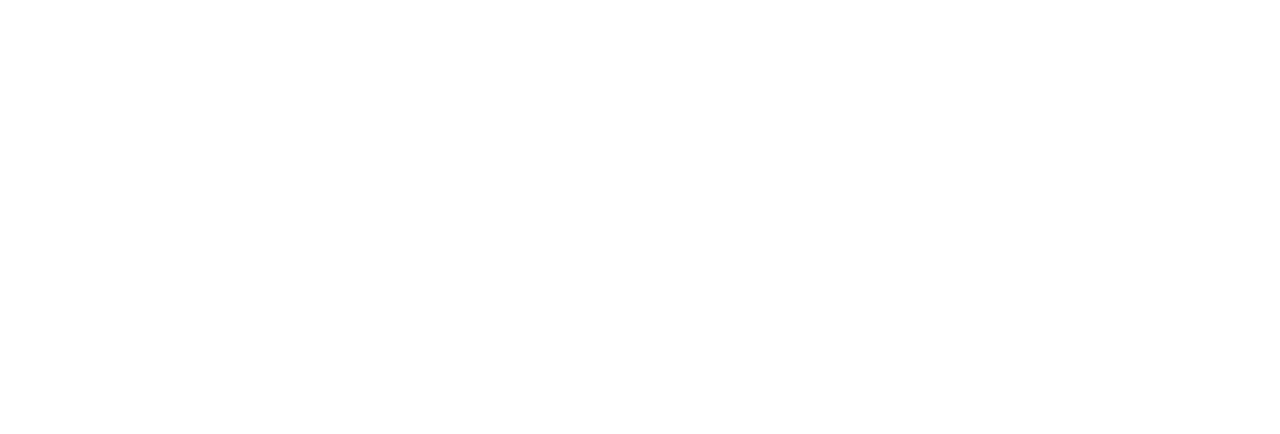
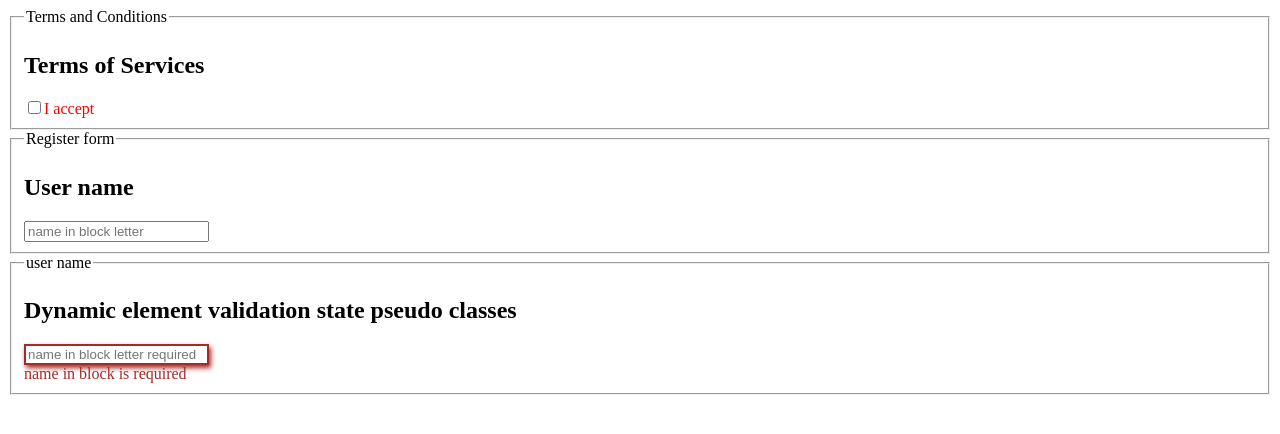
Before and after one commit to erDeep64930/UI-FullStack-Web-Developer, a website: page public/lec30/lec30.html in a window 1280 px wide. Drawn offline with Linux system fonts and the light colour scheme.

Commit message:
lec-33 end here with validation with css

```diff
--- a/public/lec30/lec30.html
+++ b/public/lec30/lec30.html
@@ -7,7 +7,55 @@
     <link rel="stylesheet" href="../../src/style.css">
 
 </head>
+<style>
+    #terms:checked+span{
+        color:green;
+    }
+    #terms+span{
+        color: red;
+    }
+
+
+    #username+span{
+        display: none;
+    }
+
+    #username:focus+span{
+        display: inline;
+    }
+
+    #username1:required{
+        border: 2px solid brown;
+        box-shadow: 2px 3px 5px brown;;
+    }
+    #username1:required +span {
+        display: block;
+        color: brown;
+    }
+    #username1:valid+span {
+        display: none;
+    }
+</style>
 <body>
+    <fieldset>
+        <legend >Terms and Conditions</legend>
+        <h2>Terms of Services</h2>
+        <input type="checkbox" id="terms" ><span>I accept </span>
+    </fieldset>
 
+    <fieldset>
+        <legend>
+            Register form
+        </legend>
+        <h2>User name</h2>
+        <input type="text" id="username" placeholder="name in block letter"> <span>name in block letter </span>
+
+    </fieldset>
+
+    <fieldset>
+        <legend>user name</legend>
+        <h2>Dynamic element validation state pseudo classes</h2>
+        <input type="text" id="username1" required placeholder="name in block letter required"> <span>name in block is required
+    </fieldset>
 </body>
 </html>
```
Also changed, not shown: public/css.txt (+24 -0 lines).
